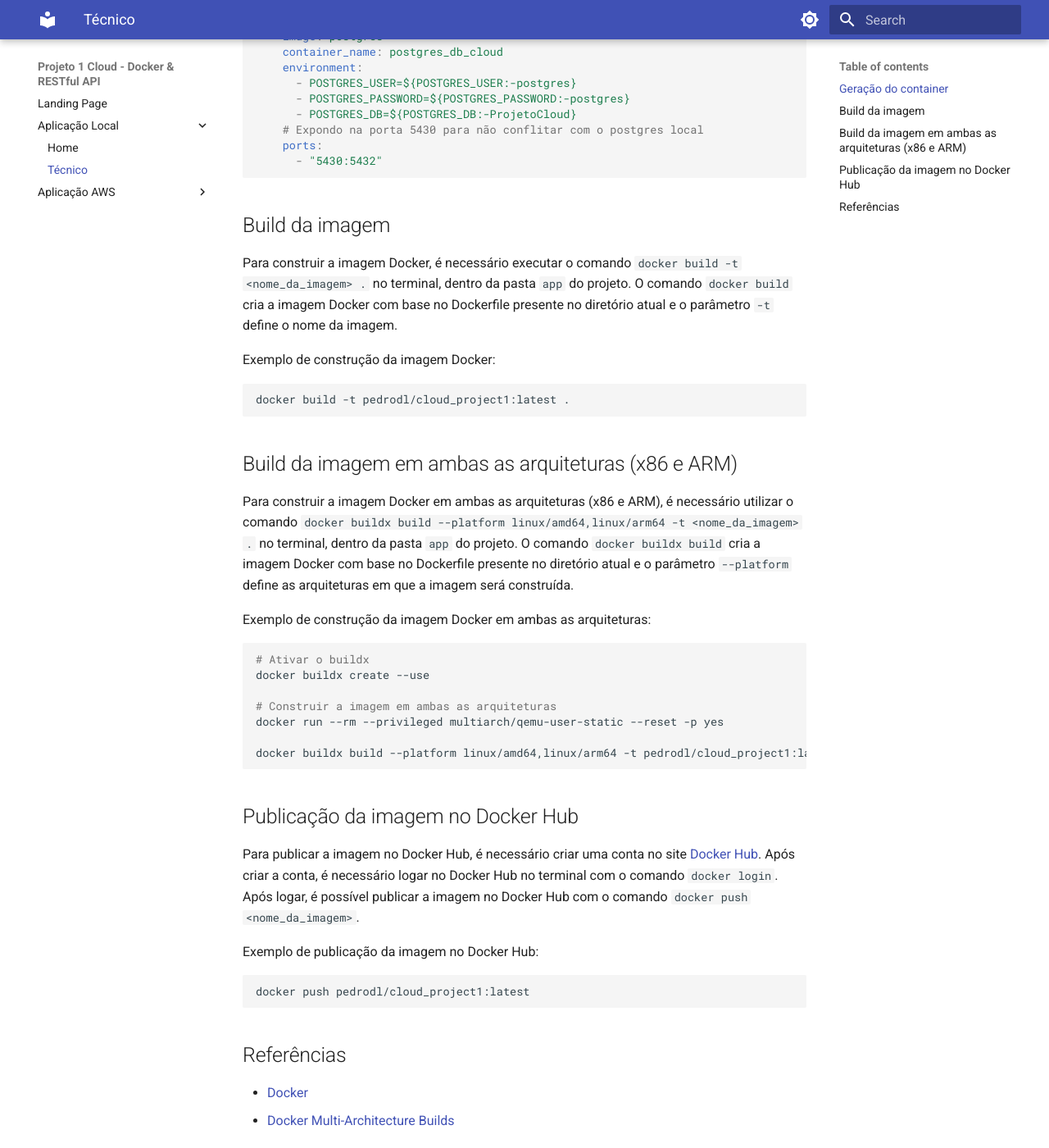
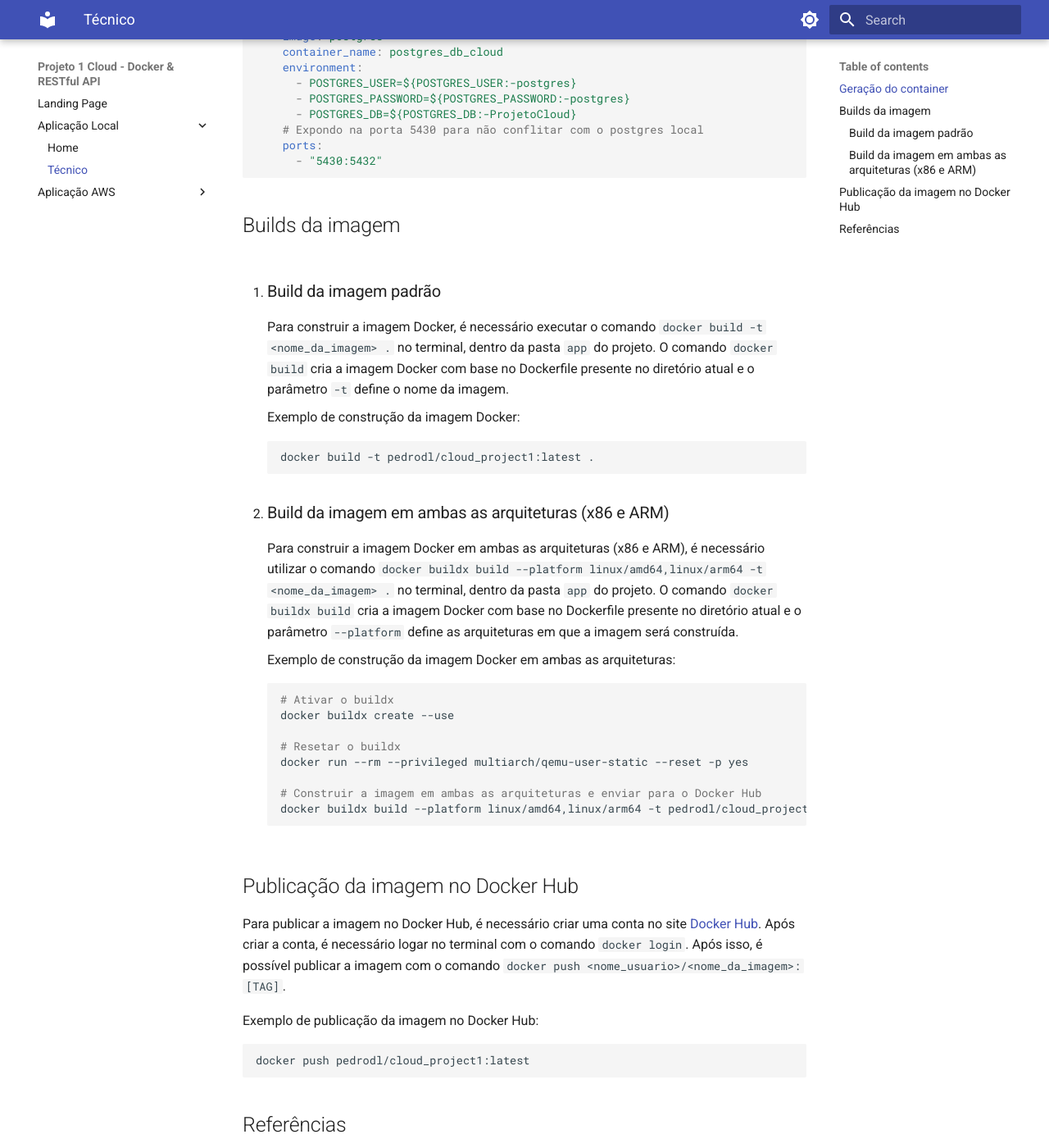
Before and after one commit to DeLucca990/Cloud-RESTful-API, an MkDocs documentation site: the page built from docs/local_tech.md, in a window 1280 px wide and 1400 px high, scrolled down 1236 px. Shown: the whole window at 82% size. Built offline with MkDocs 1.6.1 and Material for MkDocs 9.7.7, drawn with Linux system fonts in a browser that asks for light colours.

Commit message:
update documentation

````diff
--- a/docs/local_tech.md
+++ b/docs/local_tech.md
@@ -60,33 +60,37 @@ services:
     ports:
       - "5430:5432"
 ```
+## Builds da imagem
 
-## Build da imagem
-Para construir a imagem Docker, é necessário executar o comando `docker build -t <nome_da_imagem> .` no terminal, dentro da pasta `app` do projeto. O comando `docker build` cria a imagem Docker com base no Dockerfile presente no diretório atual e o parâmetro `-t` define o nome da imagem.
+1. ### Build da imagem padrão
 
-Exemplo de construção da imagem Docker:
+    Para construir a imagem Docker, é necessário executar o comando `docker build -t <nome_da_imagem> .` no terminal, dentro da pasta `app` do projeto. O comando `docker build` cria a imagem Docker com base no Dockerfile presente no diretório atual e o parâmetro `-t` define o nome da imagem.
 
-```bash
-docker build -t pedrodl/cloud_project1:latest .
-```
+    Exemplo de construção da imagem Docker:
 
-## Build da imagem em ambas as arquiteturas (x86 e ARM)
-Para construir a imagem Docker em ambas as arquiteturas (x86 e ARM), é necessário utilizar o comando `docker buildx build --platform linux/amd64,linux/arm64 -t <nome_da_imagem> .` no terminal, dentro da pasta `app` do projeto. O comando `docker buildx build` cria a imagem Docker com base no Dockerfile presente no diretório atual e o parâmetro `--platform` define as arquiteturas em que a imagem será construída.
+    ```bash
+    docker build -t pedrodl/cloud_project1:latest .
+    ```
 
-Exemplo de construção da imagem Docker em ambas as arquiteturas:
+2. ### Build da imagem em ambas as arquiteturas (x86 e ARM)
 
-```bash
-# Ativar o buildx
-docker buildx create --use
+    Para construir a imagem Docker em ambas as arquiteturas (x86 e ARM), é necessário utilizar o comando `docker buildx build --platform linux/amd64,linux/arm64 -t <nome_da_imagem> .` no terminal, dentro da pasta `app` do projeto. O comando `docker buildx build` cria a imagem Docker com base no Dockerfile presente no diretório atual e o parâmetro `--platform` define as arquiteturas em que a imagem será construída.
 
-# Construir a imagem em ambas as arquiteturas
-docker run --rm --privileged multiarch/qemu-user-static --reset -p yes
+    Exemplo de construção da imagem Docker em ambas as arquiteturas:
 
-docker buildx build --platform linux/amd64,linux/arm64 -t pedrodl/cloud_project1:latest . --push
-```
+    ```bash
+    # Ativar o buildx
+    docker buildx create --use
+
+    # Resetar o buildx
+    docker run --rm --privileged multiarch/qemu-user-static --reset -p yes
+
+    # Construir a imagem em ambas as arquiteturas e enviar para o Docker Hub
+    docker buildx build --platform linux/amd64,linux/arm64 -t pedrodl/cloud_project1:latest . --push
+    ```
 
 ## Publicação da imagem no Docker Hub
-Para publicar a imagem no Docker Hub, é necessário criar uma conta no site [Docker Hub](https://hub.docker.com/). Após criar a conta, é necessário logar no Docker Hub no terminal com o comando `docker login`. Após logar, é possível publicar a imagem no Docker Hub com o comando `docker push <nome_da_imagem>`.
+Para publicar a imagem no Docker Hub, é necessário criar uma conta no site [Docker Hub](https://hub.docker.com/). Após criar a conta, é necessário logar no terminal com o comando `docker login`. Após isso, é possível publicar a imagem com o comando `docker push <nome_usuario>/<nome_da_imagem>:[TAG]`.
 
 Exemplo de publicação da imagem no Docker Hub:
 
````
Also changed, not shown: docs/local_index.md (+16 -28 lines).
